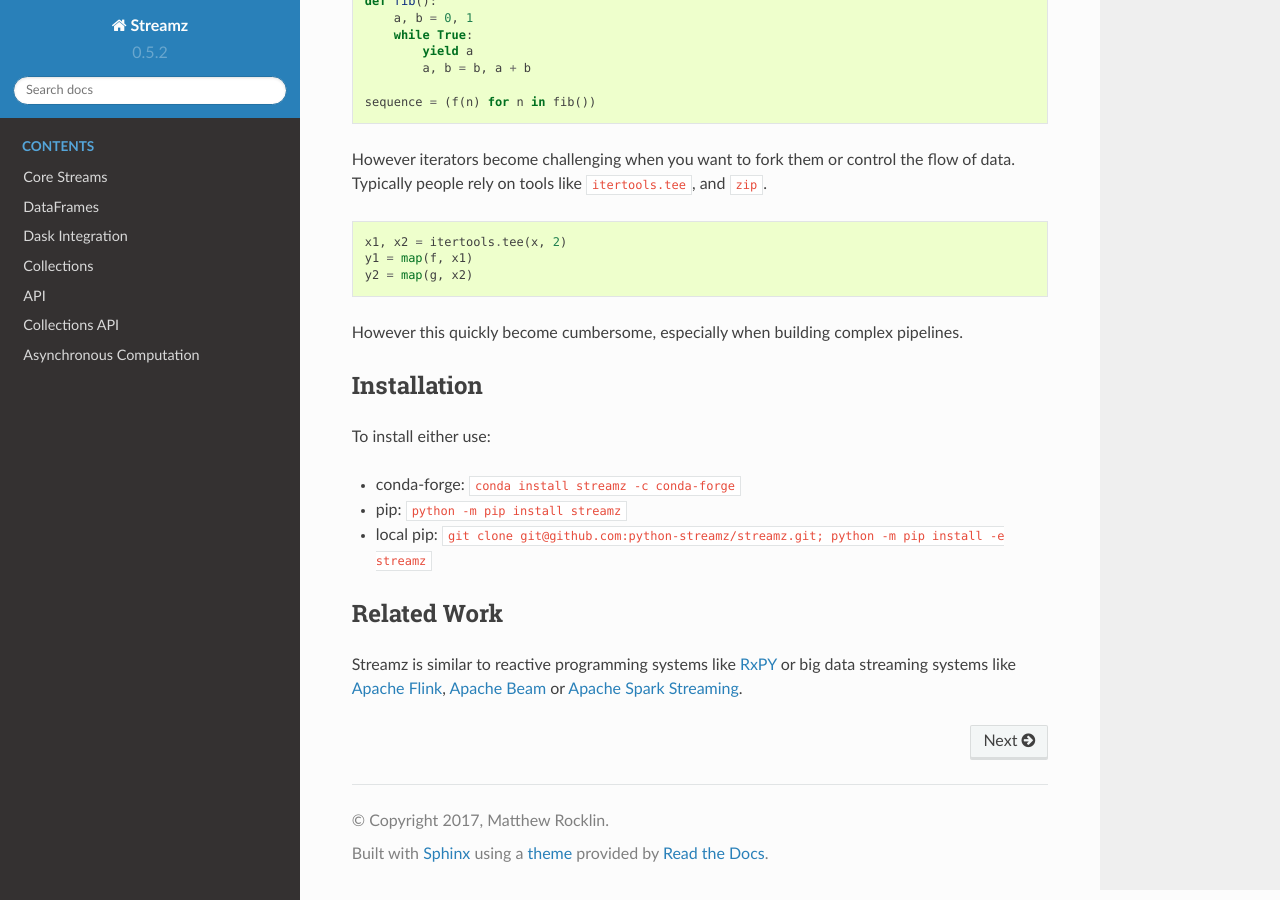
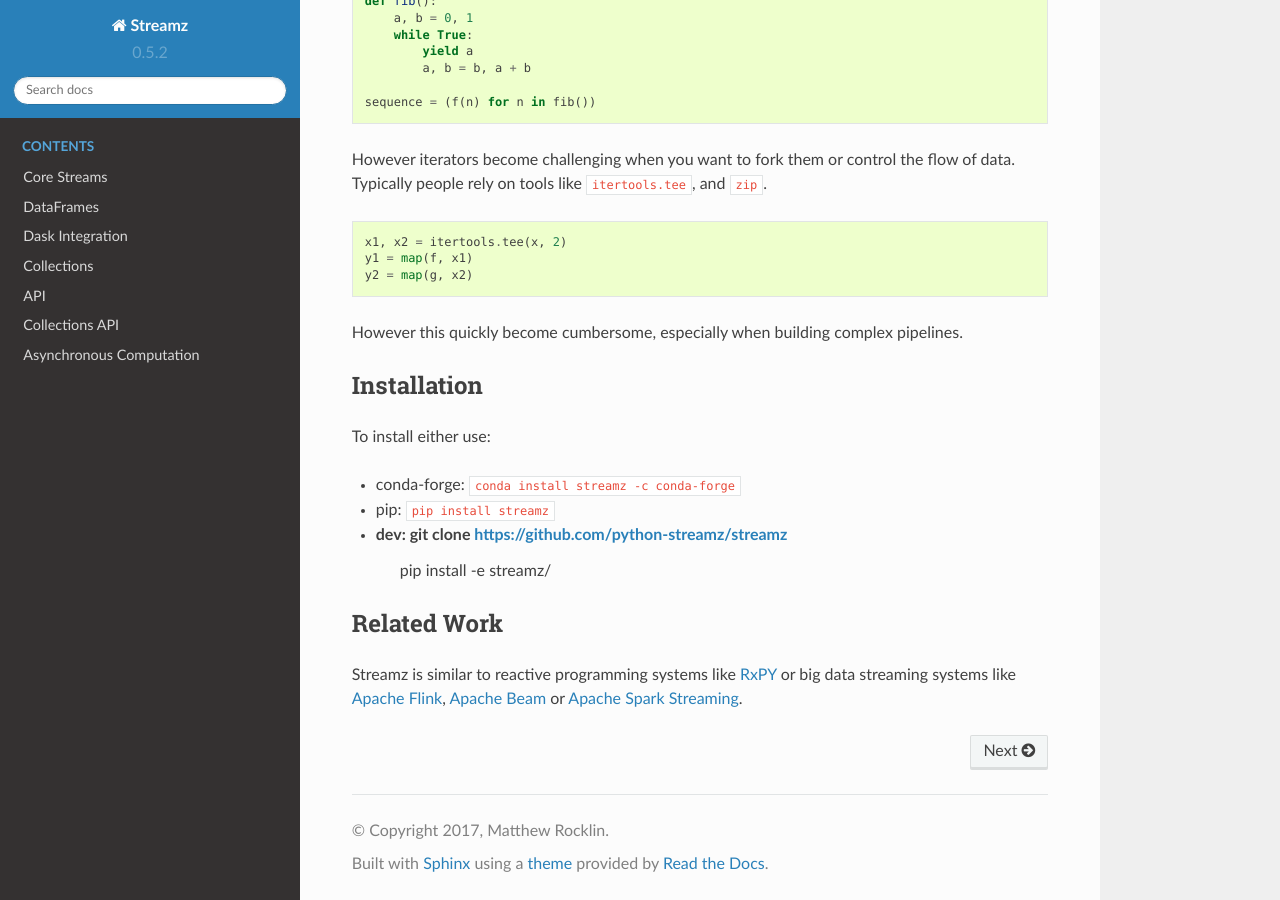
Before and after one commit to python-streamz/streamz, a Sphinx documentation site: the page built from docs/source/index.rst, in a window 1280 px wide and 900 px high, scrolled down 1115 px. Built offline with Sphinx 7.4.7 and the Read the Docs theme 2.0.0, drawn with Linux system fonts in a browser that asks for light colours.

Commit message:
dev install

```diff
--- a/docs/source/index.rst
+++ b/docs/source/index.rst
@@ -72,8 +72,9 @@
 To install either use:
 
 - conda-forge: ``conda install streamz -c conda-forge``
-- pip: ``python -m pip install streamz``
-- local pip: ``git clone git@github.com:python-streamz/streamz.git; python -m pip install -e streamz``
+- pip: ``pip install streamz``
+- dev: git clone https://github.com/python-streamz/streamz
+       pip install -e streamz/
 
 Related Work
 ------------
```
